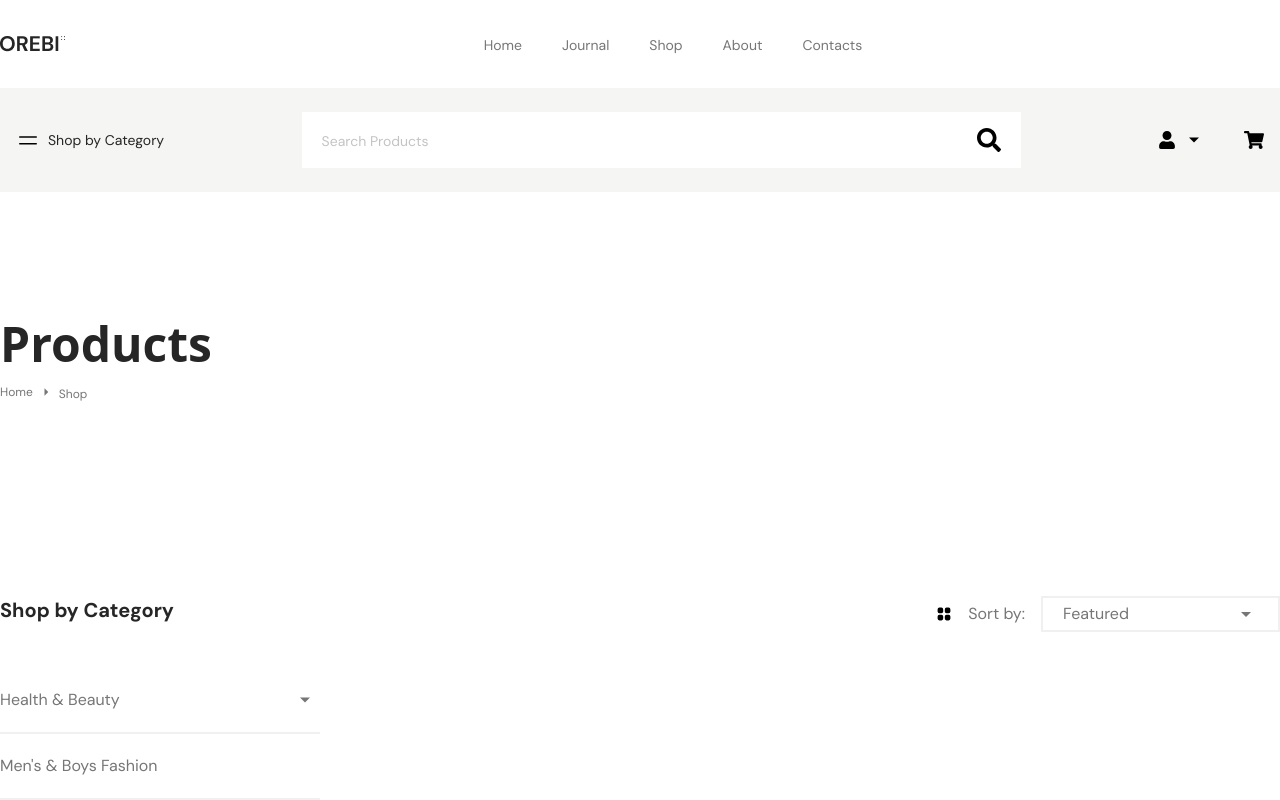
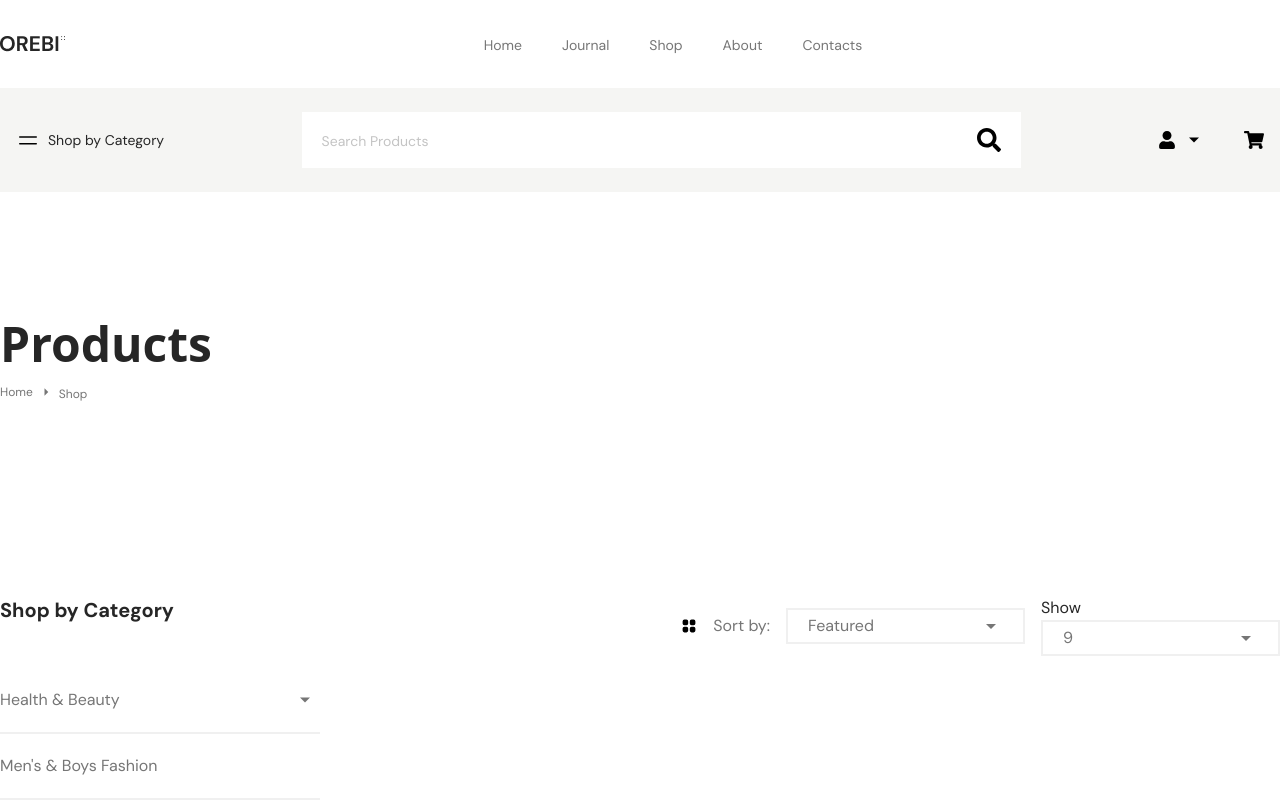
Before and after one commit to karmakarCoder/Ecommerce, a React (Vite) app: page /shop in a window 1280 px wide. Shown: the top 800 px of the page. Built offline with nearby package versions, Linux system fonts and the light colour scheme.

Commit message:
modified

```diff
--- a/src/Common/ShopRightitem/ShopTop.jsx
+++ b/src/Common/ShopRightitem/ShopTop.jsx
@@ -2,11 +2,13 @@ import React, { useState } from "react";
 import { HiMiniSquares2X2 } from "react-icons/hi2";
 import { MdArrowDropUp } from "react-icons/md";
 import { Link } from "react-router-dom";
-import { Feature } from "../../../Data/Data";
+import { Feature , pageShow} from "../../../Data/Data";
 
 const ShopTop = () => {
   const [feature, setfeature] = useState(false);
+  const [show, setshow] = useState(false);
   const [featureItem, setfeatureItem] = useState(false);
+  const [Showitem, setShowitem] = useState(false);
 
   const HandleItem = (event) => {
     setfeatureItem(event.target.innerText);
@@ -15,6 +17,14 @@ const ShopTop = () => {
 
   const HandleFeature = () => {
     setfeature(!feature);
+  };
+
+  const HandleShow = () => {
+    setshow(!show)
+  }
+
+  const HandleShowItem = (e) => {
+    setShowitem(e.target.innerText)
   };
   return (
     <>
@@ -59,6 +69,42 @@ const ShopTop = () => {
             </div>
           ) : null}
         </div>
+        <div>
+          <h4 className="text-base font-DMsans font-normal text-primaryFontColor">Show</h4>
+          <div>
+          <div className="relative py-1 px-5 border-2 border-[#F0F0F0] w-[239px]">
+          <div
+            className="flex items-center justify-between cursor-pointer"
+            onClick={HandleShow}
+          >
+            <p className="text-base font-DMsans font-normal text-secondaryFontColor">
+              {Showitem ? Showitem : "9"}
+            </p>
+            <span>
+              <MdArrowDropUp
+                className={`text-2xl text-secondaryFontColor ${
+                  show
+                    ? "rotate-[0] transition-all duration-300"
+                    : "rotate-[180deg] transition-all duration-300"
+                }`}
+              />
+            </span>
+          </div>
+          {feature ? (
+            <div className="bg-[#F0F0F0] border-2 border-[#0000001f] w-full shadow-md absolute top-[40px] left-0 flex flex-col gap-y-1 rounded">
+              {pageShow.map((item) => (
+                <div
+                  className="cursor-pointer active:bg-[#d3ac7138] hover:bg-white text-primaryFontColor text-md pl-2 font-DMsans font-medium py-2 "
+                  onClick={HandleShowItem}
+                >
+                  <Link>{item.title}</Link>
+                </div>
+              ))}
+            </div>
+          ) : null}
+        </div>
+          </div>
+        </div>
       </div>
     </>
   );
```
